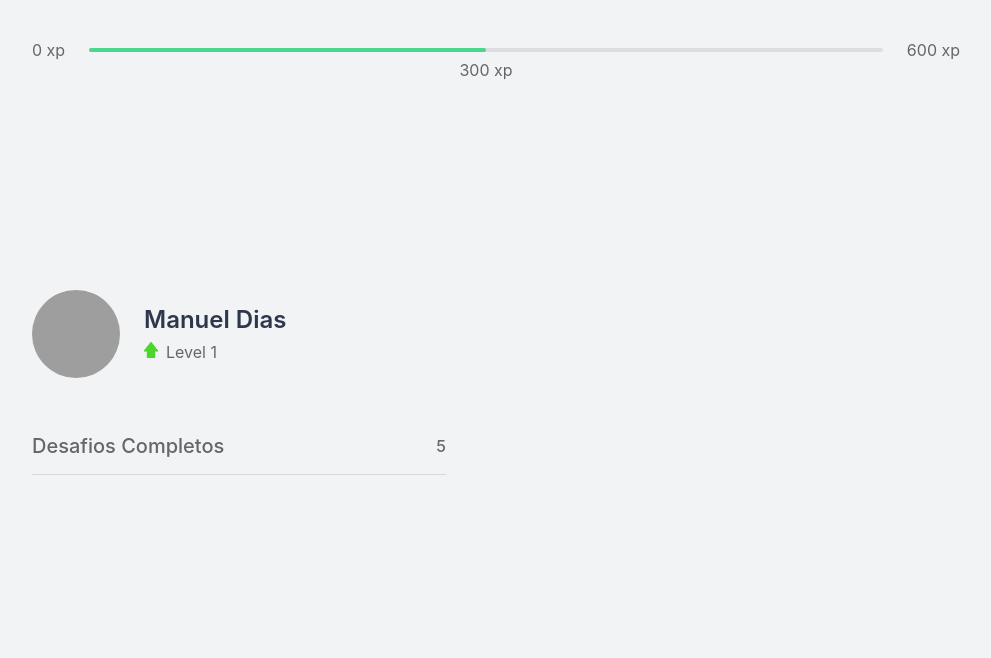
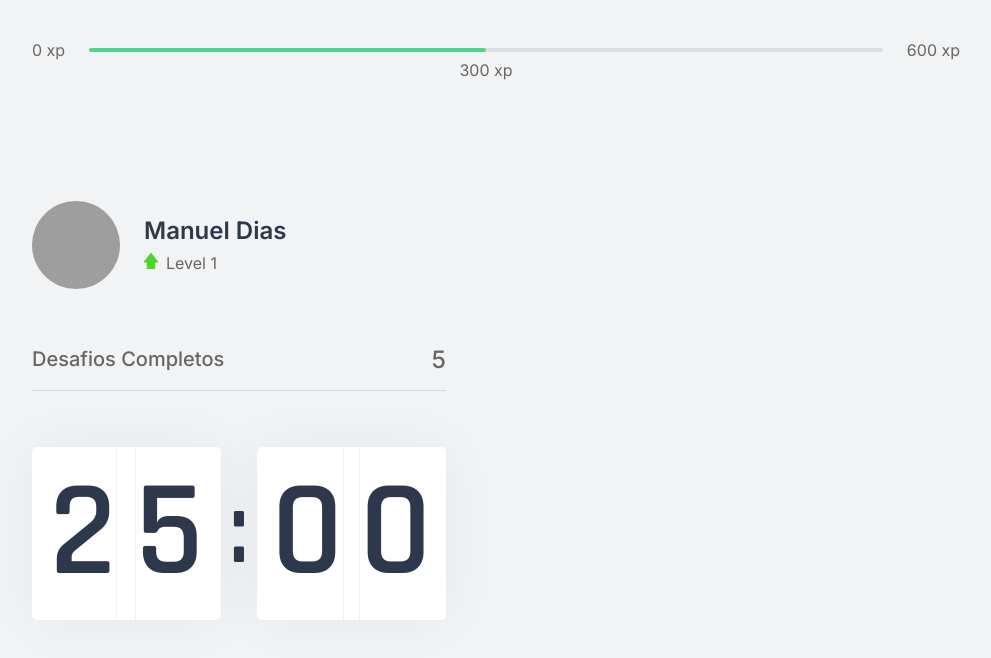
Before and after one commit to Manuel8Dias/Mexe-te_Nextjs, a Next.js app: page / in a window 1280 px wide. Shown: the top 658 px of the page, without its empty margins (144-1135 px from the left). Built offline with nearby package versions, Linux system fonts and the light colour scheme; grey boxes are pictures that could not be loaded.

Commit message:
Commit Title e favicon

```diff
--- /dev/null
+++ b/src/components/Countdown.tsx
@@ -0,0 +1,17 @@
+import styles from '../styles/components/Countdown.module.css'
+
+export function Countdown() {
+    return(
+        <div className = {styles.countdownContainer}>
+            <div>
+                <span>2</span>
+                <span>5</span>
+            </div>
+            <span>:</span>
+            <div>
+                <span>0</span>
+                <span>0</span>
+            </div>
+        </div>
+    )
+}
--- a/src/pages/_documents.tsx
+++ b/src/pages/_document.tsx
@@ -5,6 +5,8 @@
         return(
             <Html>
                 <Head>
+                    <link rel="shortcut icon" href="favicon.png" type="image/png" />
+
                     <link rel="preconnect" href="https://fonts.gstatic.com" />
                     <link href="https://fonts.googleapis.com/css2?family=Inter:wght@400;500;600&family=Rajdhani:wght@600&display=swap" rel="stylesheet" />
                 </Head>
--- a/src/pages/index.tsx
+++ b/src/pages/index.tsx
@@ -1,18 +1,26 @@
 import { CompletedChallenges } from "../components/CompletedChallenges"
+import { Countdown } from "../components/countdown"
 import { ExperienceBar } from "../components/ExperienceBar"
 import { Profile } from '../components/Profile'
+
+import Head from "next/head"
 
 import styles from "../styles/pages/Home.module.css"
 
 export default function Home() {
   return (
     <div className={styles.container}>
+      <Head>
+        <title>Inicio | Mexe-te</title>
+      </Head>
+
       <ExperienceBar />
 
       <section>
         <div>
           <Profile />
           <CompletedChallenges />
+          <Countdown />
         </div>
         <div>
 
--- a/src/styles/components/CompletedChallenges.module.css
+++ b/src/styles/components/CompletedChallenges.module.css
@@ -16,5 +16,5 @@
 }
 
 .completedChallengesContainer span:last-child  {
-    font-size: 1.  5rem;
+    font-size: 1.5rem;
 }
--- /dev/null
+++ b/src/styles/components/Countdown.module.css
@@ -0,0 +1,38 @@
+
+.countdownContainer {
+    display: flex;
+    align-items: center;
+    font-family: Rajdhani;
+    font-weight: 600;
+    color: var(--title)
+}
+
+.countdownContainer > div {
+    flex: 1;
+
+    display: flex;
+    align-items: center;
+    justify-content: space-evenly;
+    background: var(--white);
+    box-shadow: 0 0 60px rgba(0, 0, 0, 0.05);
+    border-radius: 5px;
+    font-size: 8.5rem;
+    text-align:center;
+}
+
+.countdownContainer > div  {
+    flex: 1;
+}
+
+.countdownContainer > div span:first-child  {
+    border-right: 1px solid #f0f1f3;
+}
+
+.countdownContainer > div span:last-child  {
+    border-left: 1px solid #f0f1f3;
+}
+
+.countdownContainer > span {
+    font-size: 6.25rem;
+    margin: 0 0.5rem;
+}
```
